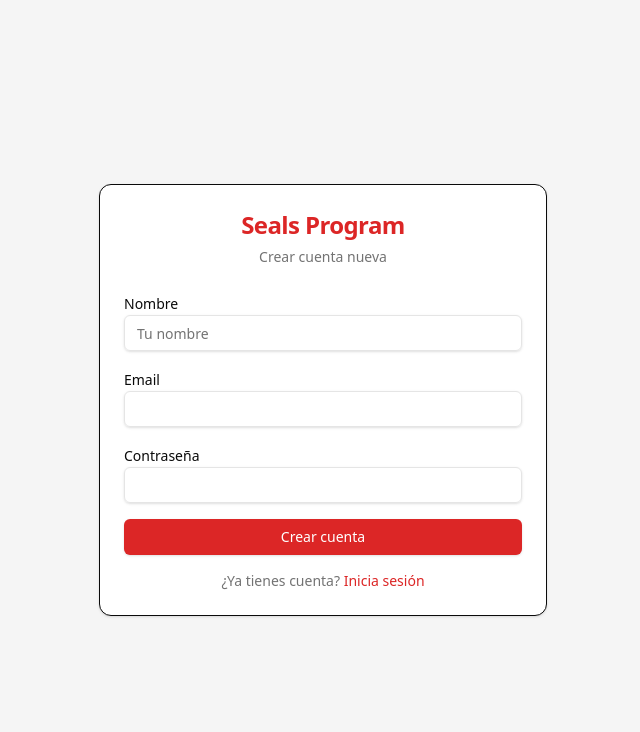
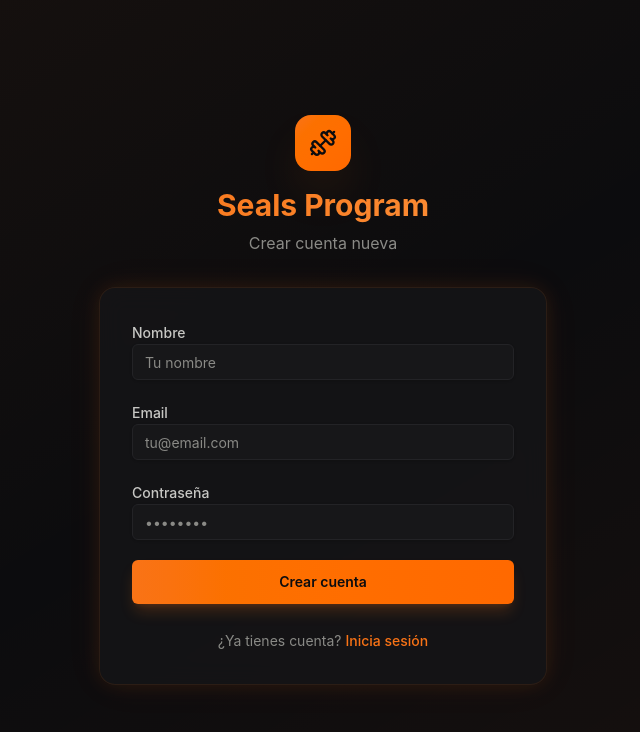
Before and after one commit to Danielmdo/SealsProgram, a Next.js app in the folder admin-web/: page /register in a window 1280 px wide. Shown: the top 732 px of the page, without its empty margins (317-957 px from the left). Built offline with nearby package versions, Linux system fonts and the light colour scheme; no server answers.

Commit message:
style: modern elegant dark theme with orange accents, glassmorphism, gradients

```diff
--- a/admin-web/src/app/dashboard/navbar.tsx
+++ b/admin-web/src/app/dashboard/navbar.tsx
@@ -9,7 +9,7 @@ import { Dumbbell, CalendarDays, Users, LogOut, Copy } from 'lucide-react'
 const navLinks = [
   { href: '/dashboard', label: 'Inicio', icon: Dumbbell },
   { href: '/dashboard/calendar', label: 'Calendario', icon: CalendarDays },
-  { href: '/dashboard/copy-routine', label: 'Copiar Rutina', icon: Copy },
+  { href: '/dashboard/copy-routine', label: 'Copiar', icon: Copy },
   { href: '/dashboard/users', label: 'Usuarios', icon: Users },
 ]
 
@@ -25,11 +25,13 @@ export function Navbar() {
   }
 
   return (
-    <header className="border-b bg-card">
+    <header className="sticky top-0 z-50 border-b border-border bg-background/80 backdrop-blur-xl">
       <div className="max-w-7xl mx-auto px-4 h-14 flex items-center justify-between">
-        <Link href="/dashboard" className="flex items-center gap-2 font-bold text-lg text-primary">
-          <Dumbbell className="h-5 w-5" />
-          Seals Program
+        <Link href="/dashboard" className="flex items-center gap-2">
+          <div className="h-8 w-8 rounded-lg bg-gradient-to-br from-primary to-orange-500 flex items-center justify-center shadow-lg shadow-primary/20">
+            <Dumbbell className="h-4 w-4 text-primary-foreground" />
+          </div>
+          <span className="font-bold text-lg gradient-text">Seals Program</span>
         </Link>
 
         <nav className="flex items-center gap-1">
@@ -38,14 +40,27 @@ export function Navbar() {
             const isActive = pathname === link.href
             return (
               <Link key={link.href} href={link.href}>
-                <Button variant={isActive ? 'secondary' : 'ghost'} size="sm" className="gap-1">
+                <Button
+                  variant={isActive ? 'secondary' : 'ghost'}
+                  size="sm"
+                  className={`gap-1.5 transition-all ${
+                    isActive
+                      ? 'bg-primary/10 text-primary hover:bg-primary/15'
+                      : 'text-muted-foreground hover:text-foreground'
+                  }`}
+                >
                   <Icon className="h-4 w-4" />
                   <span className="hidden sm:inline">{link.label}</span>
                 </Button>
               </Link>
             )
           })}
-          <Button variant="ghost" size="sm" onClick={handleLogout} className="gap-1">
+          <Button
+            variant="ghost"
+            size="sm"
+            onClick={handleLogout}
+            className="gap-1.5 text-muted-foreground hover:text-destructive transition-colors ml-2"
+          >
             <LogOut className="h-4 w-4" />
             <span className="hidden sm:inline">Salir</span>
           </Button>
--- a/admin-web/src/app/globals.css
+++ b/admin-web/src/app/globals.css
@@ -20,57 +20,79 @@
   --color-border: var(--border);
   --color-input: var(--input);
   --color-ring: var(--ring);
-  --radius: 0.5rem;
+  --radius: 0.75rem;
 }
 
 :root {
-  --background: #ffffff;
-  --foreground: #0a0a0a;
-  --card: #ffffff;
-  --card-foreground: #0a0a0a;
-  --popover: #ffffff;
-  --popover-foreground: #0a0a0a;
-  --primary: #dc2626;
-  --primary-foreground: #ffffff;
-  --secondary: #f5f5f5;
-  --secondary-foreground: #0a0a0a;
-  --muted: #f5f5f5;
-  --muted-foreground: #737373;
-  --accent: #f5f5f5;
-  --accent-foreground: #0a0a0a;
-  --destructive: #ef4444;
-  --destructive-foreground: #ffffff;
-  --border: #e5e5e5;
-  --input: #e5e5e5;
-  --ring: #dc2626;
-}
-
-@media (prefers-color-scheme: dark) {
-  :root {
-    --background: #0a0a0a;
-    --foreground: #fafafa;
-    --card: #171717;
-    --card-foreground: #fafafa;
-    --popover: #171717;
-    --popover-foreground: #fafafa;
-    --primary: #dc2626;
-    --primary-foreground: #ffffff;
-    --secondary: #262626;
-    --secondary-foreground: #fafafa;
-    --muted: #262626;
-    --muted-foreground: #a3a3a3;
-    --accent: #262626;
-    --accent-foreground: #fafafa;
-    --destructive: #7f1d1d;
-    --destructive-foreground: #fafafa;
-    --border: #262626;
-    --input: #262626;
-    --ring: #dc2626;
-  }
+  --background: #0c0c0e;
+  --foreground: #f5f5f0;
+  --card: #161618;
+  --card-foreground: #f5f5f0;
+  --popover: #161618;
+  --popover-foreground: #f5f5f0;
+  --primary: #f97316;
+  --primary-foreground: #0c0c0e;
+  --secondary: #1c1c1f;
+  --secondary-foreground: #f5f5f0;
+  --muted: #1c1c1f;
+  --muted-foreground: #8a8a86;
+  --accent: #1c1c1f;
+  --accent-foreground: #f5f5f0;
+  --destructive: #dc2626;
+  --destructive-foreground: #f5f5f0;
+  --border: #232326;
+  --input: #232326;
+  --ring: #f97316;
 }
 
 body {
   background: var(--background);
   color: var(--foreground);
-  font-family: system-ui, -apple-system, sans-serif;
+  font-family: 'Inter', system-ui, -apple-system, sans-serif;
+  -webkit-font-smoothing: antialiased;
+  -moz-osx-font-smoothing: grayscale;
 }
+
+/* Glass card effect */
+.glass {
+  background: rgba(22, 22, 24, 0.8);
+  backdrop-filter: blur(12px);
+  border: 1px solid rgba(249, 115, 22, 0.1);
+}
+
+.glass:hover {
+  border-color: rgba(249, 115, 22, 0.25);
+  box-shadow: 0 0 20px rgba(249, 115, 22, 0.05);
+}
+
+/* Gradient text */
+.gradient-text {
+  background: linear-gradient(135deg, #f97316, #fb923c);
+  -webkit-background-clip: text;
+  -webkit-text-fill-color: transparent;
+  background-clip: text;
+}
+
+/* Glow effect */
+.glow {
+  box-shadow: 0 0 20px rgba(249, 115, 22, 0.1), 0 0 40px rgba(249, 115, 22, 0.05);
+}
+
+.glow:hover {
+  box-shadow: 0 0 25px rgba(249, 115, 22, 0.2), 0 0 50px rgba(249, 115, 22, 0.1);
+}
+
+/* Hide scrollbar */
+::-webkit-scrollbar {
+  width: 6px;
+}
+::-webkit-scrollbar-track {
+  background: transparent;
+}
+::-webkit-scrollbar-thumb {
+  background: #232326;
+  border-radius: 3px;
+}
+::-webkit-scrollbar-thumb:hover {
+  background: #323238;
+}
--- a/admin-web/src/app/login/page.tsx
+++ b/admin-web/src/app/login/page.tsx
@@ -1,12 +1,12 @@
 'use client'
 
 import { useState } from 'react'
+import Link from 'next/link'
 import { createClient } from '@/lib/supabase'
 import { useRouter } from 'next/navigation'
-import Link from 'next/link'
 import { Button } from '@/components/ui/button'
 import { Input } from '@/components/ui/input'
-import { Card, CardContent, CardDescription, CardHeader, CardTitle } from '@/components/ui/card'
+import { Dumbbell } from 'lucide-react'
 
 export default function LoginPage() {
   const [email, setEmail] = useState('')
@@ -28,7 +28,6 @@ export default function LoginPage() {
       return
     }
 
-    // Si el usuario no tiene profile, crearlo (por si el trigger falló)
     if (data?.user?.id) {
       const { data: profile } = await supabase
         .from('profiles')
@@ -49,33 +48,59 @@ export default function LoginPage() {
   }
 
   return (
-    <div className="min-h-screen flex items-center justify-center bg-muted p-4">
-      <Card className="w-full max-w-md">
-        <CardHeader className="text-center">
-          <CardTitle className="text-2xl text-primary">Seals Program</CardTitle>
-          <CardDescription>Panel de administración</CardDescription>
-        </CardHeader>
-        <CardContent>
-          <form onSubmit={handleLogin} className="space-y-4">
+    <div className="min-h-screen flex items-center justify-center bg-background p-4">
+      <div className="absolute inset-0 bg-gradient-to-br from-primary/5 via-transparent to-orange-500/5 pointer-events-none" />
+      <div className="w-full max-w-md relative">
+        <div className="text-center mb-8">
+          <div className="inline-flex h-14 w-14 rounded-2xl bg-gradient-to-br from-primary to-orange-500 items-center justify-center shadow-2xl shadow-primary/20 mb-4">
+            <Dumbbell className="h-7 w-7 text-primary-foreground" />
+          </div>
+          <h1 className="text-3xl font-bold gradient-text">Seals Program</h1>
+          <p className="text-muted-foreground mt-2">Panel de administración</p>
+        </div>
+
+        <div className="glass rounded-2xl p-8 glow">
+          <form onSubmit={handleLogin} className="space-y-5">
             <div className="space-y-2">
-              <label className="text-sm font-medium">Email</label>
-              <Input type="email" value={email} onChange={e => setEmail(e.target.value)} required />
+              <label className="text-sm font-medium text-foreground/80">Email</label>
+              <Input
+                type="email"
+                value={email}
+                onChange={e => setEmail(e.target.value)}
+                required
+                className="bg-secondary/50 border-border focus:border-primary/50 transition-colors"
+                placeholder="tu@email.com"
+              />
             </div>
             <div className="space-y-2">
-              <label className="text-sm font-medium">Contraseña</label>
-              <Input type="password" value={password} onChange={e => setPassword(e.target.value)} required />
+              <label className="text-sm font-medium text-foreground/80">Contraseña</label>
+              <Input
+                type="password"
+                value={password}
+                onChange={e => setPassword(e.target.value)}
+                required
+                className="bg-secondary/50 border-border focus:border-primary/50 transition-colors"
+                placeholder="••••••••"
+              />
             </div>
-            {error && <p className="text-sm text-destructive">{error}</p>}
-            <Button type="submit" className="w-full" disabled={loading}>
+            {error && (
+              <p className="text-sm text-destructive bg-destructive/10 rounded-lg p-3">{error}</p>
+            )}
+            <Button
+              type="submit"
+              className="w-full h-11 bg-gradient-to-r from-primary to-orange-500 hover:from-primary/90 hover:to-orange-500/90 text-primary-foreground font-semibold shadow-lg shadow-primary/20 transition-all hover:shadow-xl hover:shadow-primary/30"
+              disabled={loading}
+            >
               {loading ? 'Entrando...' : 'Entrar'}
             </Button>
           </form>
-          <div className="mt-4 text-center text-sm text-muted-foreground">
-            ¿No tienes cuenta?{' '}
-            <Link href="/register" className="text-primary hover:underline">Regístrate</Link>
+          <div className="mt-6 text-center">
+            <Link href="/register" className="text-sm text-muted-foreground hover:text-primary transition-colors">
+              ¿No tienes cuenta? <span className="text-primary font-medium">Regístrate</span>
+            </Link>
           </div>
-        </CardContent>
-      </Card>
+        </div>
+      </div>
     </div>
   )
 }
--- a/admin-web/src/app/register/page.tsx
+++ b/admin-web/src/app/register/page.tsx
@@ -1,12 +1,11 @@
 'use client'
 
 import { useState } from 'react'
+import Link from 'next/link'
 import { createClient } from '@/lib/supabase'
-import { useRouter } from 'next/navigation'
 import { Button } from '@/components/ui/button'
 import { Input } from '@/components/ui/input'
-import { Card, CardContent, CardDescription, CardHeader, CardTitle } from '@/components/ui/card'
-import Link from 'next/link'
+import { Dumbbell } from 'lucide-react'
 
 export default function RegisterPage() {
   const [name, setName] = useState('')
@@ -15,7 +14,6 @@ export default function RegisterPage() {
   const [loading, setLoading] = useState(false)
   const [error, setError] = useState('')
   const [success, setSuccess] = useState(false)
-  const router = useRouter()
   const supabase = createClient()
 
   const handleRegister = async (e: React.FormEvent) => {
@@ -35,11 +33,10 @@ export default function RegisterPage() {
       return
     }
 
-    // Intentar crear profile manualmente (por si el trigger falla)
     if (data?.user?.id) {
       await supabase.from('profiles').upsert({
         id: data.user.id,
-        name: name,
+        name,
         role: 'user',
       })
     }
@@ -50,57 +47,64 @@ export default function RegisterPage() {
 
   if (success) {
     return (
-      <div className="min-h-screen flex items-center justify-center bg-muted p-4">
-        <Card className="w-full max-w-md">
-          <CardHeader className="text-center">
-            <CardTitle className="text-2xl text-primary">¡Registrado!</CardTitle>
-            <CardDescription>Tu cuenta fue creada exitosamente.</CardDescription>
-          </CardHeader>
-          <CardContent className="text-center space-y-4">
-            <p className="text-sm text-muted-foreground">
-              Ya puedes iniciar sesión y elegir tu entrenador.
-            </p>
+      <div className="min-h-screen flex items-center justify-center bg-background p-4">
+        <div className="absolute inset-0 bg-gradient-to-br from-primary/5 via-transparent to-orange-500/5 pointer-events-none" />
+        <div className="w-full max-w-md relative text-center">
+          <div className="glass rounded-2xl p-8 glow">
+            <div className="inline-flex h-14 w-14 rounded-2xl bg-gradient-to-br from-green-500 to-emerald-500 items-center justify-center shadow-2xl shadow-green-500/20 mb-4">
+              <svg className="h-7 w-7 text-white" fill="none" viewBox="0 0 24 24" stroke="currentColor"><path strokeLinecap="round" strokeLinejoin="round" strokeWidth={2} d="M5 13l4 4L19 7" /></svg>
+            </div>
+            <h2 className="text-2xl font-bold text-foreground mb-2">¡Registrado!</h2>
+            <p className="text-muted-foreground mb-6">Tu cuenta fue creada exitosamente. Ya puedes iniciar sesión.</p>
             <Link href="/login">
-              <Button className="w-full">Ir a iniciar sesión</Button>
+              <Button className="w-full h-11 bg-gradient-to-r from-primary to-orange-500 hover:from-primary/90 hover:to-orange-500/90 text-primary-foreground font-semibold shadow-lg shadow-primary/20">
+                Ir a iniciar sesión
+              </Button>
             </Link>
-          </CardContent>
-        </Card>
+          </div>
+        </div>
       </div>
     )
   }
 
   return (
-    <div className="min-h-screen flex items-center justify-center bg-muted p-4">
-      <Card className="w-full max-w-md">
-        <CardHeader className="text-center">
-          <CardTitle className="text-2xl text-primary">Seals Program</CardTitle>
-          <CardDescription>Crear cuenta nueva</CardDescription>
-        </CardHeader>
-        <CardContent>
-          <form onSubmit={handleRegister} className="space-y-4">
+    <div className="min-h-screen flex items-center justify-center bg-background p-4">
+      <div className="absolute inset-0 bg-gradient-to-br from-primary/5 via-transparent to-orange-500/5 pointer-events-none" />
+      <div className="w-full max-w-md relative">
+        <div className="text-center mb-8">
+          <div className="inline-flex h-14 w-14 rounded-2xl bg-gradient-to-br from-primary to-orange-500 items-center justify-center shadow-2xl shadow-primary/20 mb-4">
+            <Dumbbell className="h-7 w-7 text-primary-foreground" />
+          </div>
+          <h1 className="text-3xl font-bold gradient-text">Seals Program</h1>
+          <p className="text-muted-foreground mt-2">Crear cuenta nueva</p>
+        </div>
+
+        <div className="glass rounded-2xl p-8 glow">
+          <form onSubmit={handleRegister} className="space-y-5">
             <div className="space-y-2">
-              <label className="text-sm font-medium">Nombre</label>
-              <Input value={name} onChange={e => setName(e.target.value)} placeholder="Tu nombre" required />
+              <label className="text-sm font-medium text-foreground/80">Nombre</label>
+              <Input value={name} onChange={e => setName(e.target.value)} placeholder="Tu nombre" required className="bg-secondary/50 border-border focus:border-primary/50 transition-colors" />
             </div>
             <div className="space-y-2">
-              <label className="text-sm font-medium">Email</label>
-              <Input type="email" value={email} onChange={e => setEmail(e.target.value)} required />
+              <label className="text-sm font-medium text-foreground/80">Email</label>
+              <Input type="email" value={email} onChange={e => setEmail(e.target.value)} required className="bg-secondary/50 border-border focus:border-primary/50 transition-colors" placeholder="tu@email.com" />
             </div>
             <div className="space-y-2">
-              <label className="text-sm font-medium">Contraseña</label>
-              <Input type="password" value={password} onChange={e => setPassword(e.target.value)} required minLength={6} />
+              <label className="text-sm font-medium text-foreground/80">Contraseña</label>
+              <Input type="password" value={password} onChange={e => setPassword(e.target.value)} required minLength={6} className="bg-secondary/50 border-border focus:border-primary/50 transition-colors" placeholder="••••••••" />
             </div>
-            {error && <p className="text-sm text-destructive">{error}</p>}
-            <Button type="submit" className="w-full" disabled={loading}>
+            {error && <p className="text-sm text-destructive bg-destructive/10 rounded-lg p-3">{error}</p>}
+            <Button type="submit" className="w-full h-11 bg-gradient-to-r from-primary to-orange-500 hover:from-primary/90 hover:to-orange-500/90 text-primary-foreground font-semibold shadow-lg shadow-primary/20 transition-all hover:shadow-xl hover:shadow-primary/30" disabled={loading}>
               {loading ? 'Creando cuenta...' : 'Crear cuenta'}
             </Button>
           </form>
-          <div className="mt-4 text-center text-sm text-muted-foreground">
-            ¿Ya tienes cuenta?{' '}
-            <Link href="/login" className="text-primary hover:underline">Inicia sesión</Link>
+          <div className="mt-6 text-center">
+            <Link href="/login" className="text-sm text-muted-foreground hover:text-primary transition-colors">
+              ¿Ya tienes cuenta? <span className="text-primary font-medium">Inicia sesión</span>
+            </Link>
           </div>
-        </CardContent>
-      </Card>
+        </div>
+      </div>
     </div>
   )
 }
```
Also changed, not shown: admin-web/src/app/dashboard/page.tsx (+59 -92 lines).
